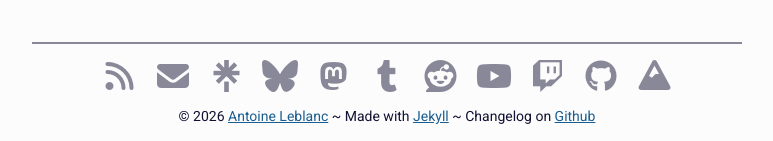
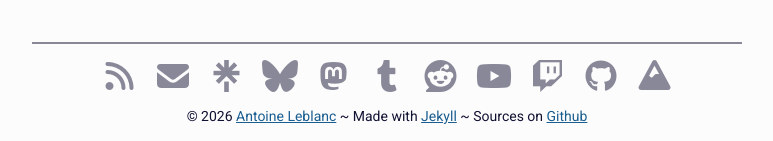
Before and after one commit to nicuveo/nauths.fr, a Jekyll site: the page built from en/about.md, in a window 1280 px wide. Shown: the part 1015-1156 px from the top of the page, without its empty margins (253-1026 px from the left). Built offline with Jekyll 4.4.1, drawn with Linux system fonts in a browser that asks for light colours.

Commit message:
Change footer to reflect the lack of a proper changelog

```diff
--- a/_data/text.yml
+++ b/_data/text.yml
@@ -3,7 +3,7 @@ en:
   about: "About"
   projs: "Projects"
   chars: "en-us"
-  foot:  '© <span id="year">2020</span> <a href="/en/about.html">Antoine Leblanc</a> ~ Made with <a href="https://jekyllrb.com/">Jekyll</a> ~ Changelog on <a href="https://github.com/nicuveo/nauths.fr">Github</a>'
+  foot: '© <span id="year">2020</span> <a href="/en/about.html">Antoine Leblanc</a> ~ Made with <a href="https://jekyllrb.com/">Jekyll</a> ~ Sources on <a href="https://github.com/nicuveo/nauths.fr">Github</a>'
   cmnts: 'Thank you for reading!'
 
 fr:
@@ -11,5 +11,5 @@ fr:
   about: "À propos"
   projs: "Projets"
   chars: "fr-fr"
-  foot:  '© <span id="year">2020</span> <a href="/fr/about.html">Antoine Leblanc</a> ~ Réalisé avec <a href="https://jekyllrb.com/">Jekyll</a> ~ Changelog sur <a href="https://github.com/nicuveo/nauths.fr">Github</a>'
+  foot: '© <span id="year">2020</span> <a href="/fr/about.html">Antoine Leblanc</a> ~ Réalisé avec <a href="https://jekyllrb.com/">Jekyll</a> ~ Sources sur <a href="https://github.com/nicuveo/nauths.fr">Github</a>'
   cmnts: "Merci de m'avoir lu !"
```
